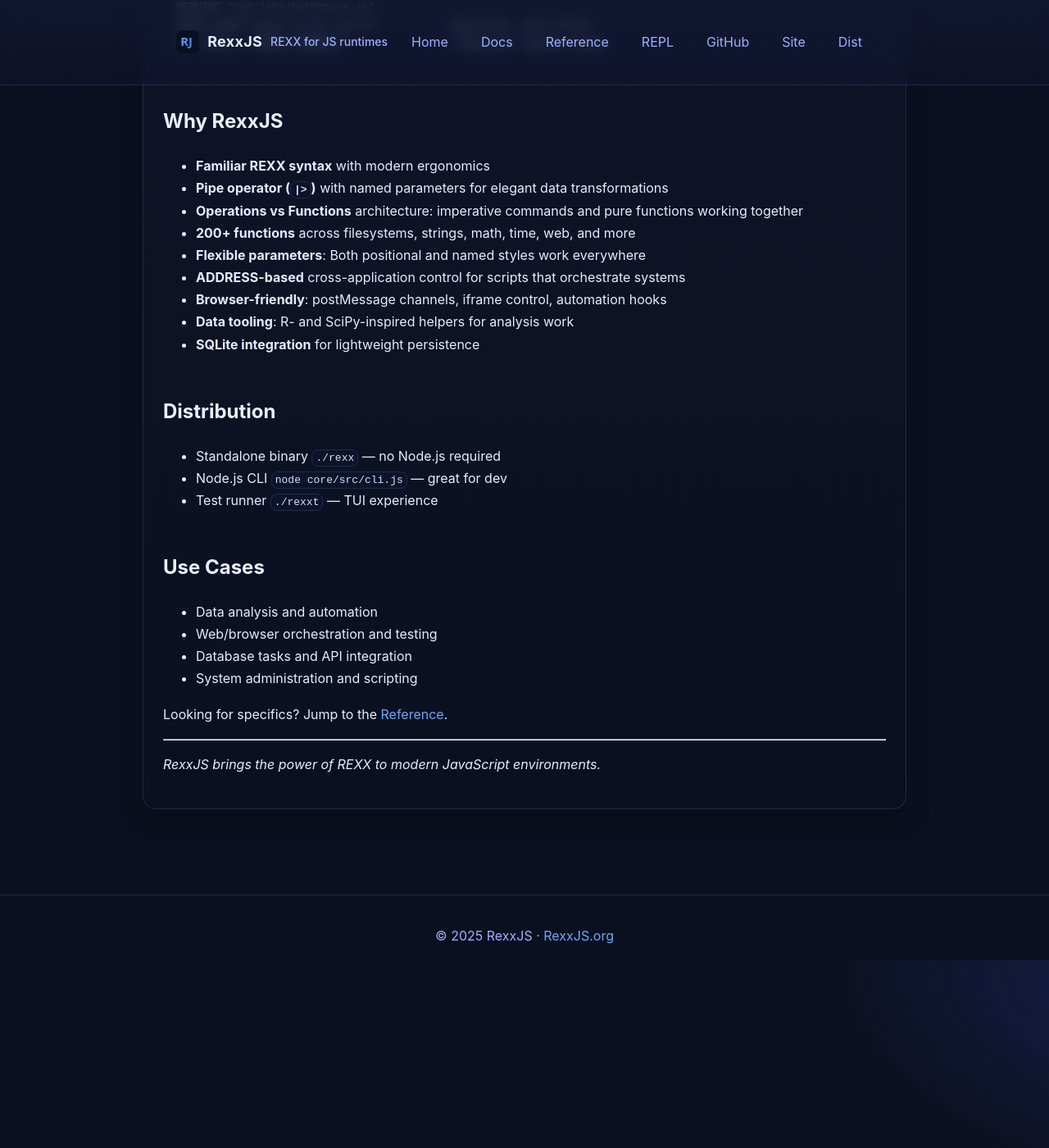
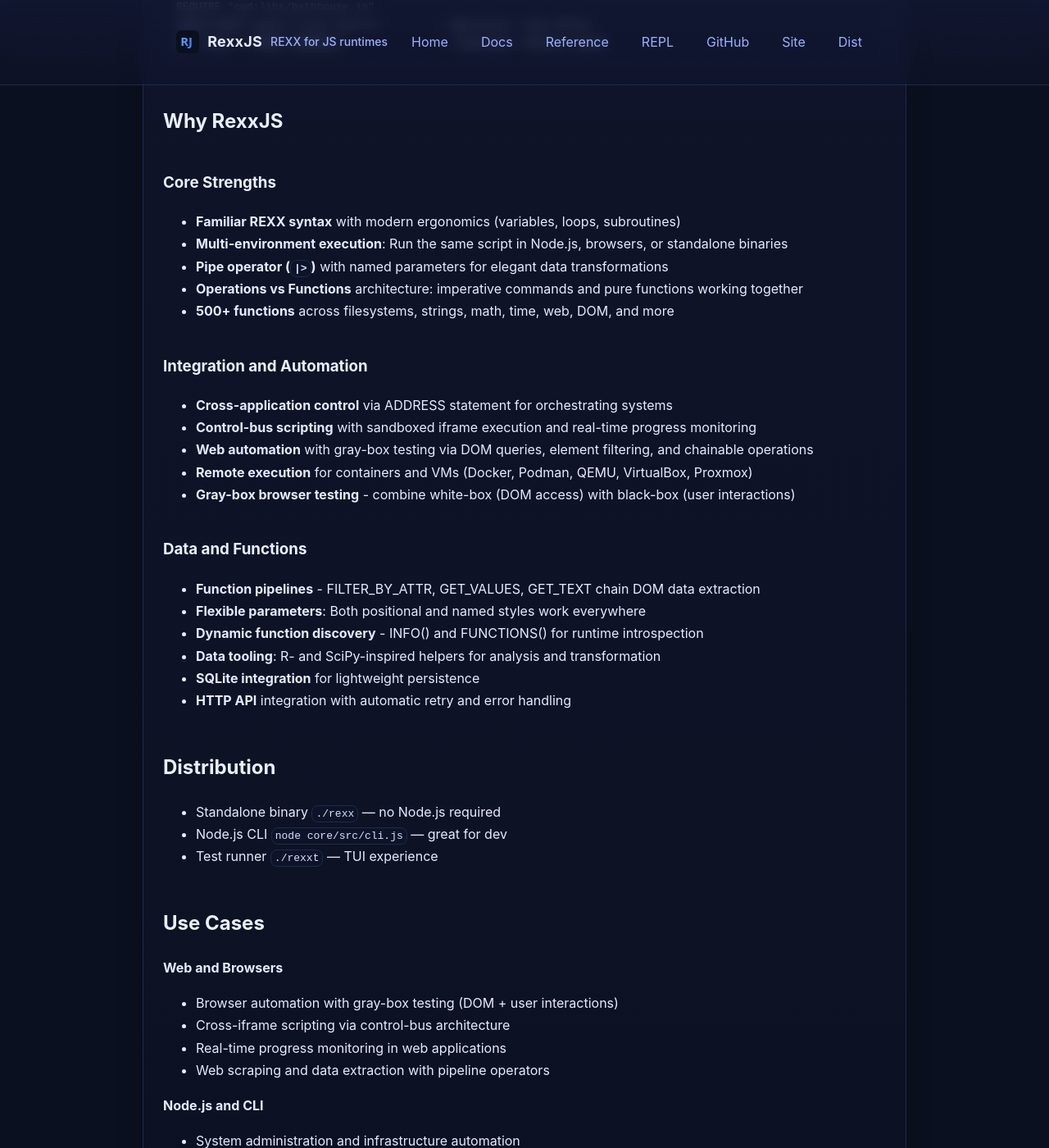
Before and after one commit to RexxJS/rexxjs.org, a Jekyll site: the page built from index.md, in a window 1280 px wide and 1400 px high, scrolled down 1107 px. Shown: the whole window at 82% size. Built offline with Jekyll 4.4.1, drawn with Linux system fonts in a browser that asks for light colours; some of the changed text lies outside the part shown.

Commit message:
INFO() and FUNCTIONS() discussed

```diff
--- a/index.md
+++ b/index.md
@@ -35,15 +35,30 @@ LET count = COUNT_TOKENS()               -- Function: returns value
 
 ## Why RexxJS
 
-- **Familiar REXX syntax** with modern ergonomics
+### Core Strengths
+
+- **Familiar REXX syntax** with modern ergonomics (variables, loops, subroutines)
+- **Multi-environment execution**: Run the same script in Node.js, browsers, or standalone binaries
 - **Pipe operator (`|>`)** with named parameters for elegant data transformations
 - **Operations vs Functions** architecture: imperative commands and pure functions working together
-- **200+ functions** across filesystems, strings, math, time, web, and more
+- **500+ functions** across filesystems, strings, math, time, web, DOM, and more
+
+### Integration and Automation
+
+- **Cross-application control** via ADDRESS statement for orchestrating systems
+- **Control-bus scripting** with sandboxed iframe execution and real-time progress monitoring
+- **Web automation** with gray-box testing via DOM queries, element filtering, and chainable operations
+- **Remote execution** for containers and VMs (Docker, Podman, QEMU, VirtualBox, Proxmox)
+- **Gray-box browser testing** - combine white-box (DOM access) with black-box (user interactions)
+
+### Data and Functions
+
+- **Function pipelines** - FILTER_BY_ATTR, GET_VALUES, GET_TEXT chain DOM data extraction
 - **Flexible parameters**: Both positional and named styles work everywhere
-- **ADDRESS-based** cross-application control for scripts that orchestrate systems
-- **Browser-friendly**: postMessage channels, iframe control, automation hooks
-- **Data tooling**: R- and SciPy-inspired helpers for analysis work
+- **Dynamic function discovery** - INFO() and FUNCTIONS() for runtime introspection
+- **Data tooling**: R- and SciPy-inspired helpers for analysis and transformation
 - **SQLite integration** for lightweight persistence
+- **HTTP API** integration with automatic retry and error handling
 
 ## Distribution
 
@@ -53,10 +68,29 @@ LET count = COUNT_TOKENS()               -- Function: returns value
 
 ## Use Cases
 
-- Data analysis and automation
-- Web/browser orchestration and testing
-- Database tasks and API integration
-- System administration and scripting
+**Web and Browsers**
+- Browser automation with gray-box testing (DOM + user interactions)
+- Cross-iframe scripting via control-bus architecture
+- Real-time progress monitoring in web applications
+- Web scraping and data extraction with pipeline operators
+
+**Node.js and CLI**
+- System administration and infrastructure automation
+- Container and VM orchestration (Docker, Podman, QEMU, etc.)
+- Local and remote script execution
+- File system operations and command orchestration
+
+**Data and Integration**
+- Data analysis and transformation with piped operations
+- API integration and HTTP workflows
+- Database tasks with SQLite
+- Statistical computing with R/SciPy-inspired functions
+
+**Testing and Automation**
+- System integration testing with gray-box capabilities
+- Multi-application orchestration via ADDRESS handlers
+- Resilient workflows with retry logic and error handling
+- Infrastructure-as-code for VMs and containers
 
 Looking for specifics? Jump to the [Reference](reference/00-INDEX.html).
 
```
Also changed, not shown: reference/00-INDEX.md (+21 -1 lines), reference/37-function-discovery.md (added, +375 -0 lines).
